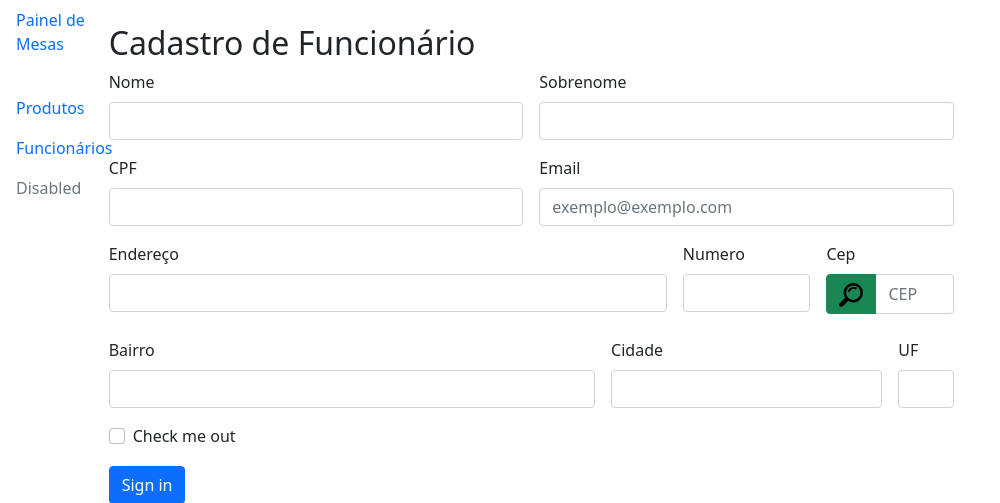
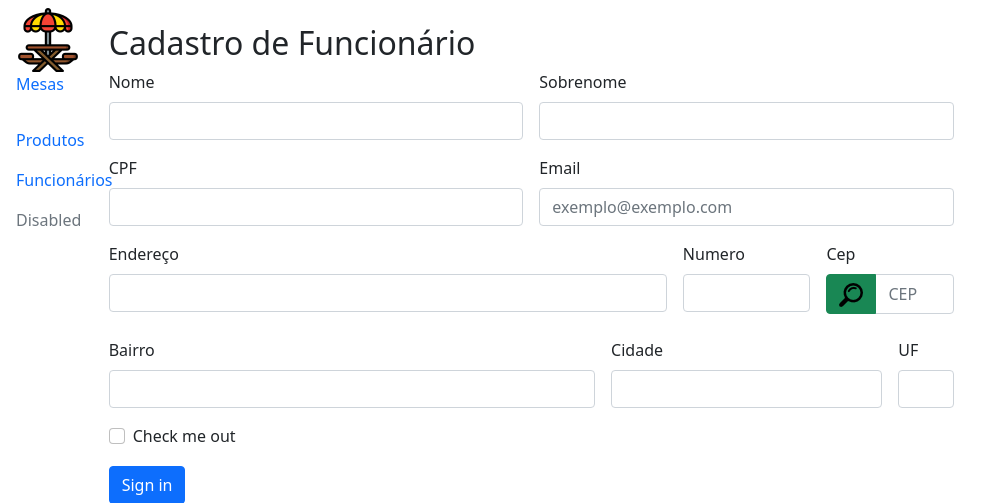
Before and after one commit to thiagododti/commandbar, a PHP site: page / in a window 1280 px wide. Shown: the part 56-559 px from the top of the page, without its empty margins (0-1000 px from the left). Run offline with PHP 8.4, Linux system fonts and the light colour scheme.

Commit message:
atualização 2

```diff
--- a/src/views/partials/header.php
+++ b/src/views/partials/header.php
@@ -21,7 +21,10 @@
 			<div class="col-1">
 				<ul class="nav flex-column">
 					<li class="nav-item">
-						<a class="nav-link active" aria-current="page" href="#">Painel de Mesas</a>
+						<a class="nav-link active" aria-current="page" href="#">
+							<img src="<?= $base ?>/assets/img/mesa.png" />
+							<p>Mesas</p>
+						</a>
 					</li>
 					<li class="nav-item">
 						<a class="nav-link" href="#">Produtos</a>
```
Also changed, not shown: public/assets/img/mesa.png (added).
